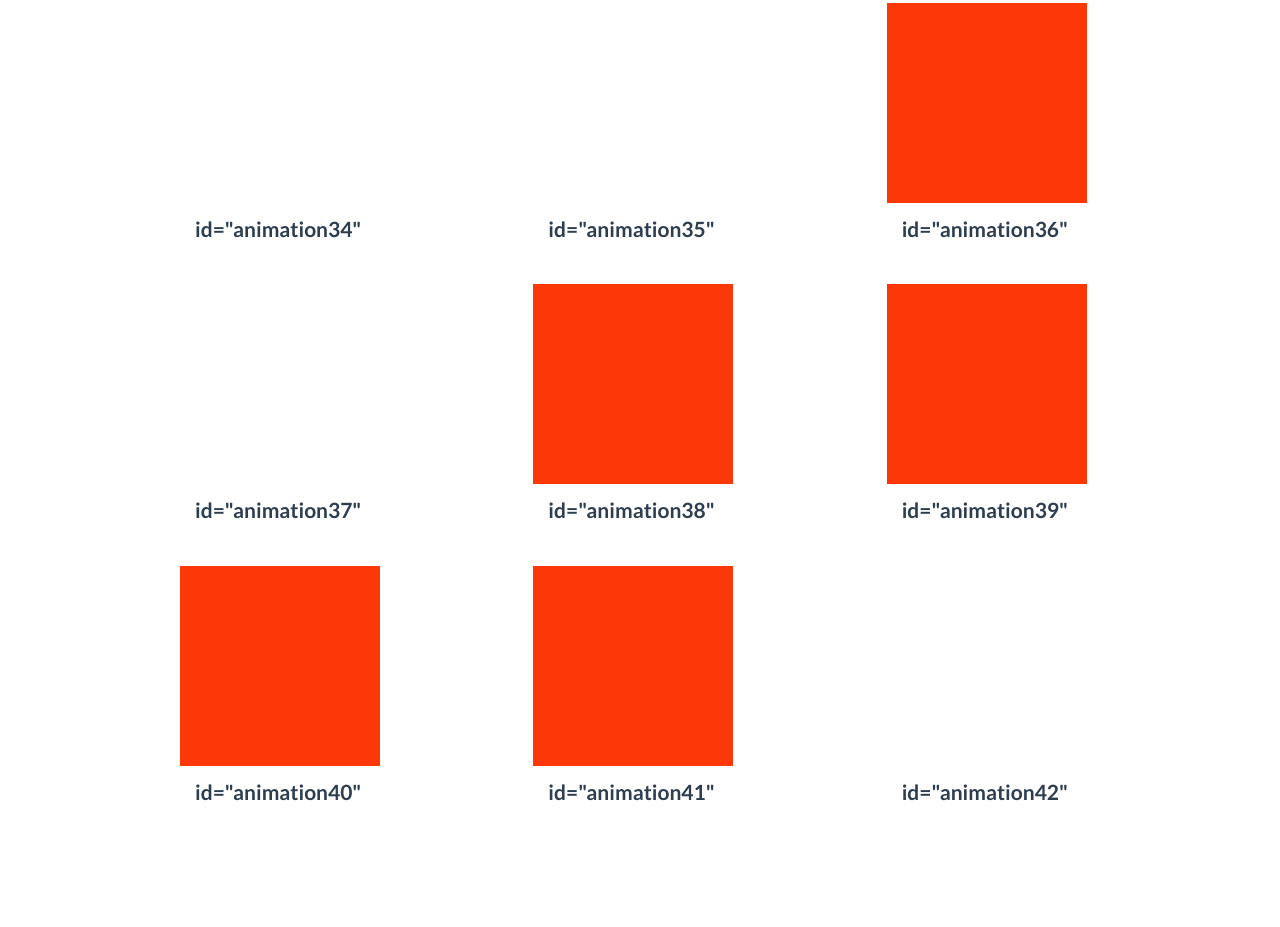
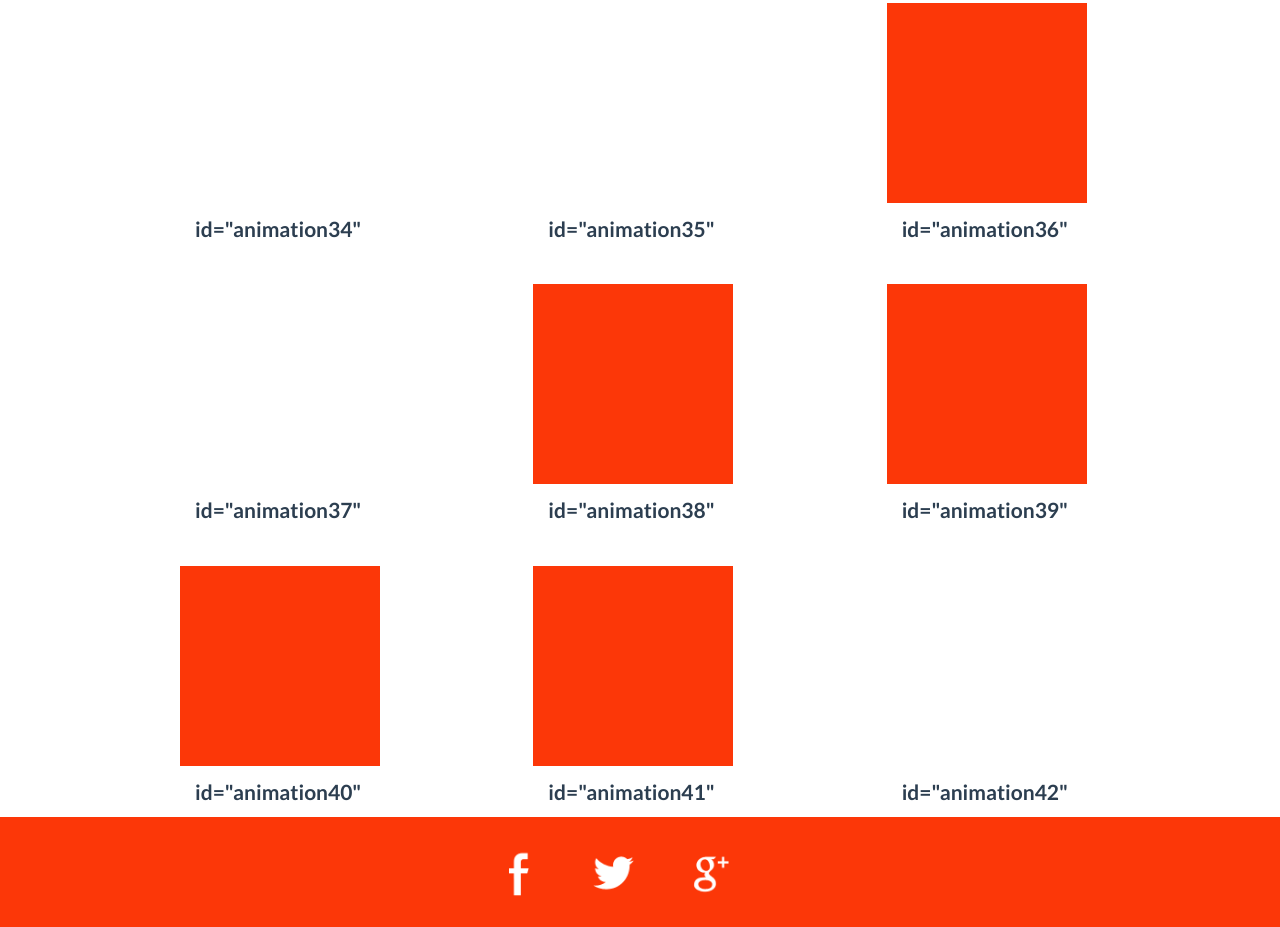
Before and after one commit to jrartd/animation-css-library, a plain HTML site: page animaciones.html in a window 1280 px wide. Shown: the part 3929-4856 px from the top of the page. Before the commit the page ends 4746 px from the top, so only its background shows below. Drawn offline with Linux system fonts and the light colour scheme; files whose address does not match are found by name.

Commit message:
subir avanze redes sociales

```diff
--- a/animaciones.html
+++ b/animaciones.html
@@ -256,6 +256,18 @@
 
 	</div>
 
+<div class="container-fluid c-naranja-4 pady30 pady-30 ">
+	<div class="container">
+			<div class="row no-gutters block1 clearfix">
+				<ul class="  ">
+						<a href="https://www.facebook.com/jorgerobalinovfx/" target="blank"><img src="images/lfa.png" class="redessociales col-sm-offset-4 col-xs-offset-3 col-sm-1 col-xs-2" alt=""></a>
+						<a href="https://www.twitter.com/jorgejrartd" target="blank"><img src="images/ltw.png" class="redessociales col-sm-1 col-xs-2" alt=""></a>
+						<a href=""><img src="images/lgo.png" class="redessociales col-sm-1 col-xs-2" alt=""></a>
+					</ul>
+				</div>
+			</div>
+	</div>
+</div>
 
 
 
```
Also changed, not shown: images/lfa.png (added), images/lgo.png (added), images/ltw.png (added), 1 other file.
